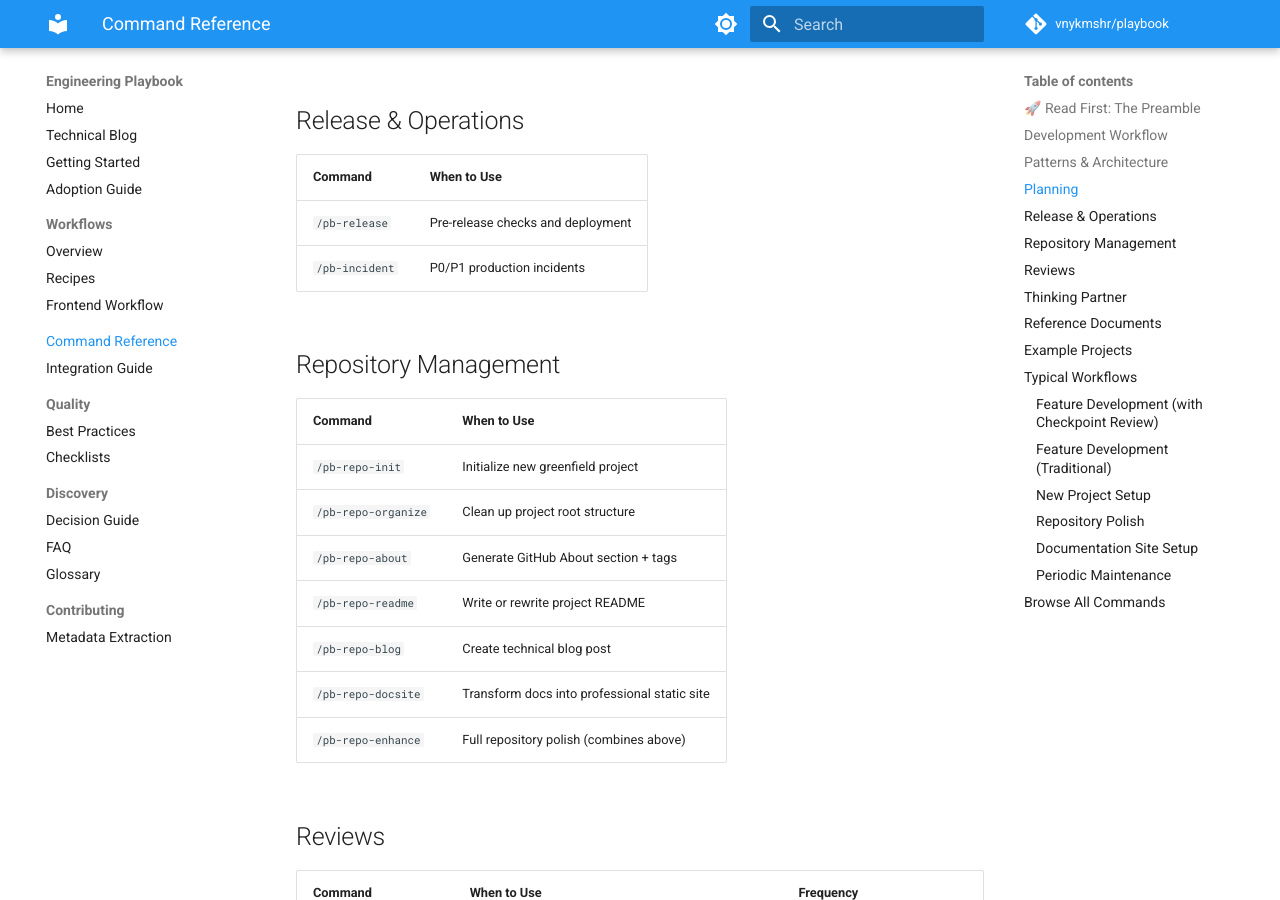
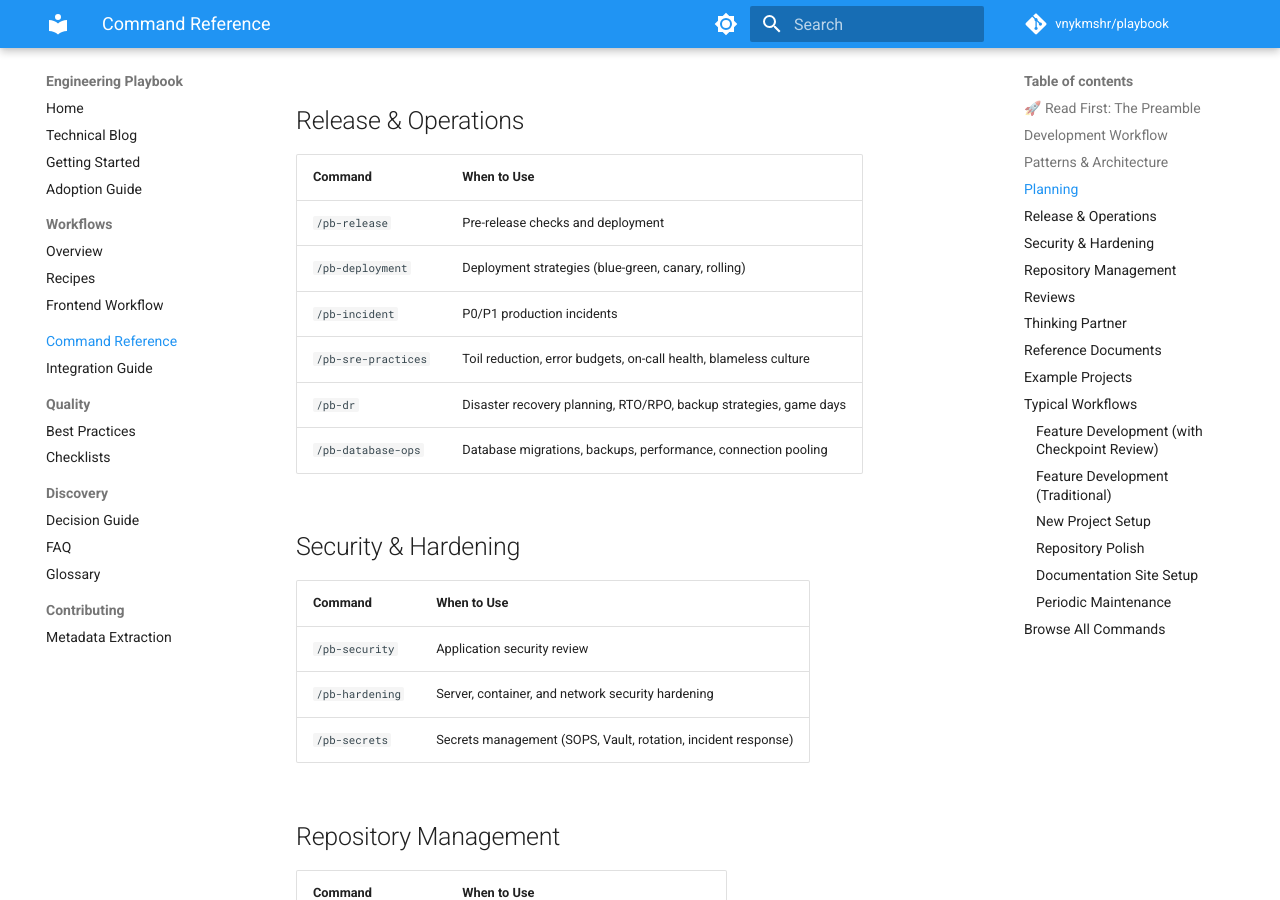
Before and after one commit to vnykmshr/playbook, an MkDocs documentation site: the page built from docs/command-index.md, in a window 1280 px wide and 900 px high, scrolled down 2097 px. Built offline with MkDocs 1.6.1 and Material for MkDocs 9.7.7, drawn with Linux system fonts in a browser that asks for light colours; comment, search, counter and statistics services are not loaded.

Commit message:
docs: update changelog and command index for v1.9.0
- Add v1.9.0 changelog entry with 5 new commands
- Add Security & Hardening section to command-index
- Expand Release & Operations with new SRE commands
- Update command count to 73

```diff
--- a/docs/command-index.md
+++ b/docs/command-index.md
@@ -56,7 +56,19 @@ Quick reference for all playbook commands.
 | Command | When to Use |
 |---------|-------------|
 | `/pb-release` | Pre-release checks and deployment |
+| `/pb-deployment` | Deployment strategies (blue-green, canary, rolling) |
 | `/pb-incident` | P0/P1 production incidents |
+| `/pb-sre-practices` | Toil reduction, error budgets, on-call health, blameless culture |
+| `/pb-dr` | Disaster recovery planning, RTO/RPO, backup strategies, game days |
+| `/pb-database-ops` | Database migrations, backups, performance, connection pooling |
+
+## Security & Hardening
+
+| Command | When to Use |
+|---------|-------------|
+| `/pb-security` | Application security review |
+| `/pb-hardening` | Server, container, and network security hardening |
+| `/pb-secrets` | Secrets management (SOPS, Vault, rotation, incident response) |
 
 ## Repository Management
 
```
Also changed, not shown: CHANGELOG.md (+68 -0 lines).
